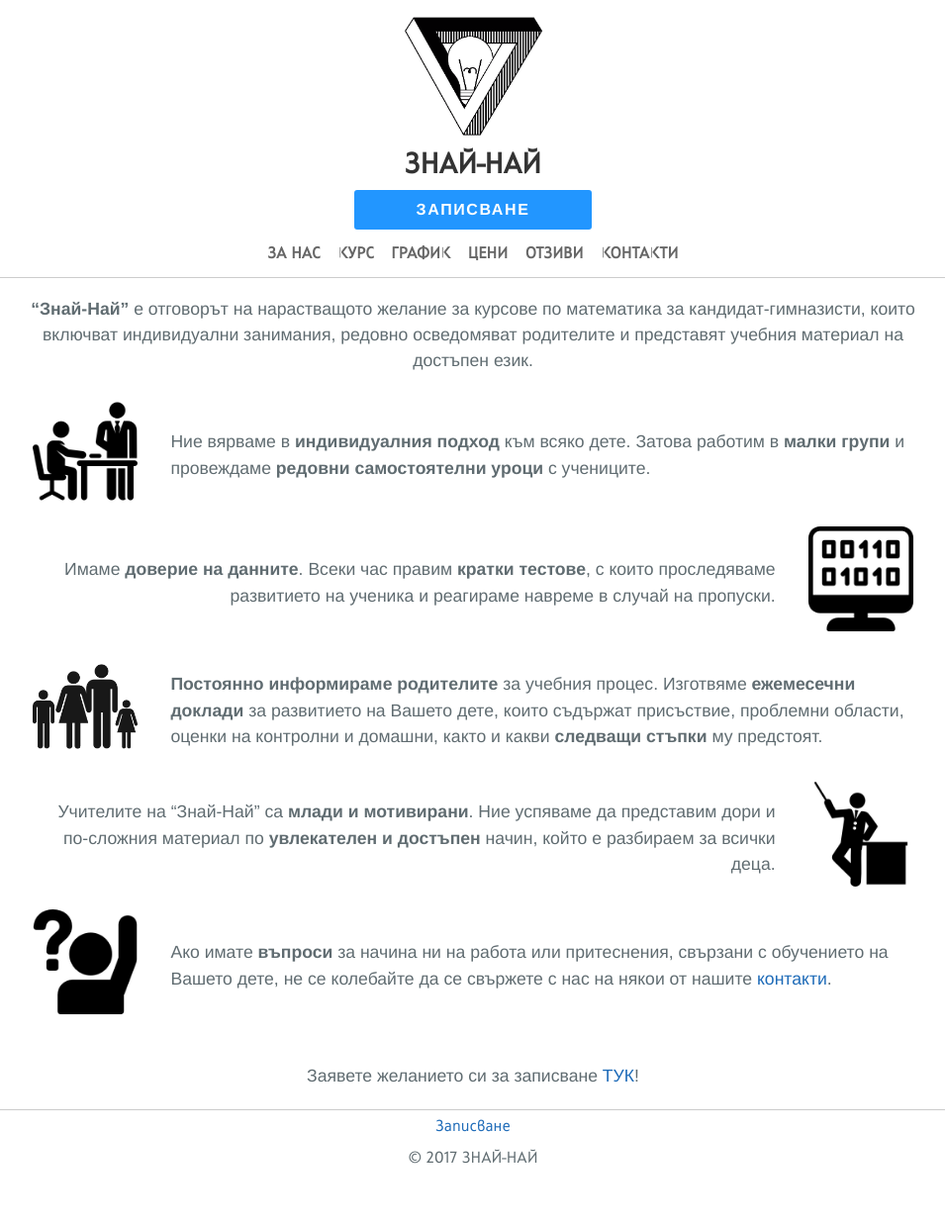
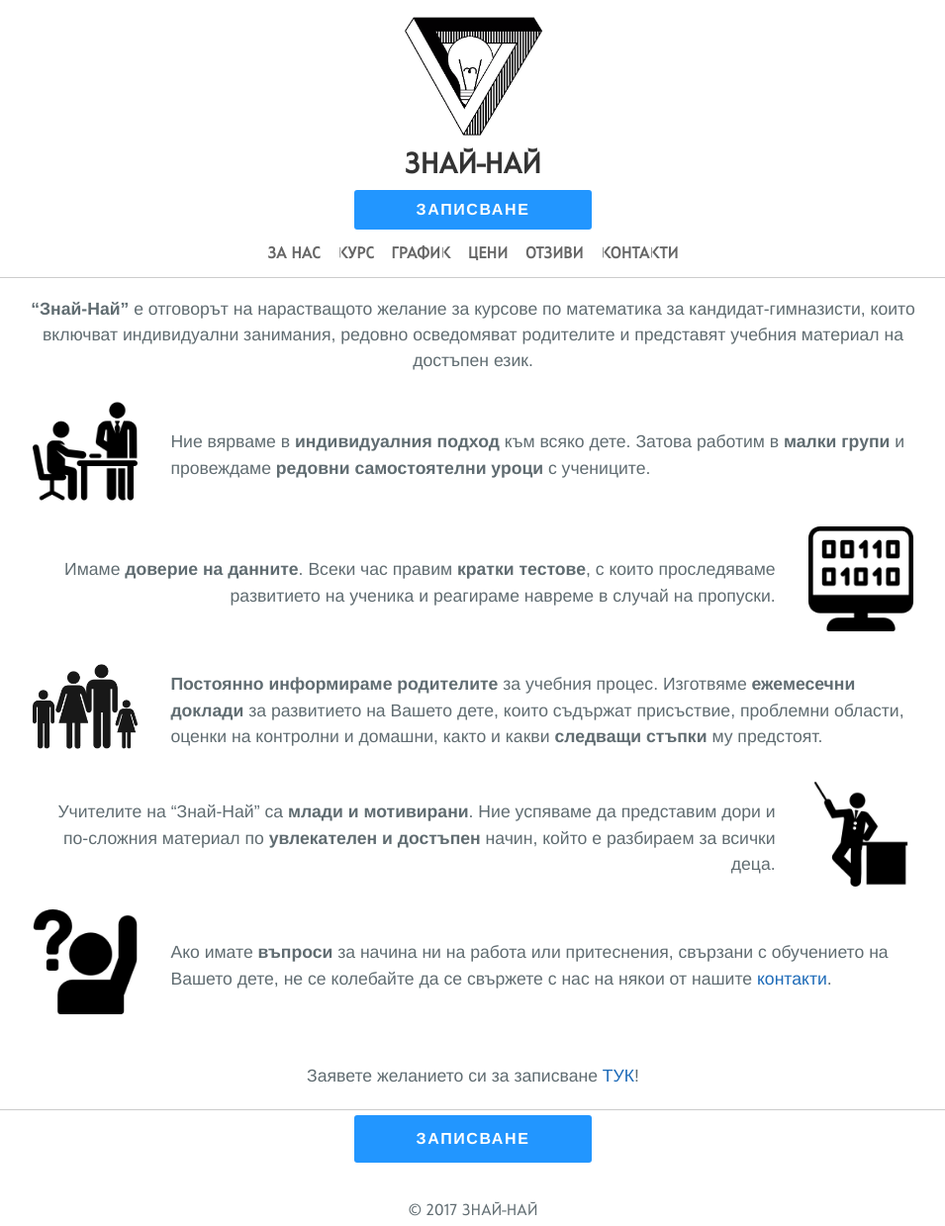
Before and after one commit to znainai/znainai.github.io, a Jekyll site: the page built from index.md, in a window 1280 px wide. Shown: the whole page at 99% size, without its empty margins (162-1117 px from the left). Built offline with Jekyll 4.4.1, drawn with Linux system fonts in a browser that asks for light colours; before the commit the page ends 1186 px from its top, so only the background shows below that.

Commit message:
Update jekyll-theme-cayman.scss

```diff
--- a/_sass/jekyll-theme-cayman.scss
+++ b/_sass/jekyll-theme-cayman.scss
@@ -342,6 +342,29 @@
   line-height: 2em;
   text-align: center;
   border-top: solid 1px #ccc;
+
+  a.enroll-button {
+    background: rgb(34, 150, 255);
+    border-radius: 3px;
+    width: 15em;
+    display: block;
+    margin: auto;
+    margin-top: 0.3em;
+    padding: 0.5em;
+    font-family: Arial Black, Helvetica, sans-serif;
+    font-weight: bold;
+    letter-spacing: 0.1em;
+    text-transform: uppercase;
+    color: #fff;
+
+    @include small { margin-bottom: 1em; }
+  }
+
+  a.enroll-button:hover {
+    background: rgb(34, 150, 255);
+    text-decoration: none;
+    box-shadow: 0px 2px 5px #999;
+  }
 }
 
 a {
```
